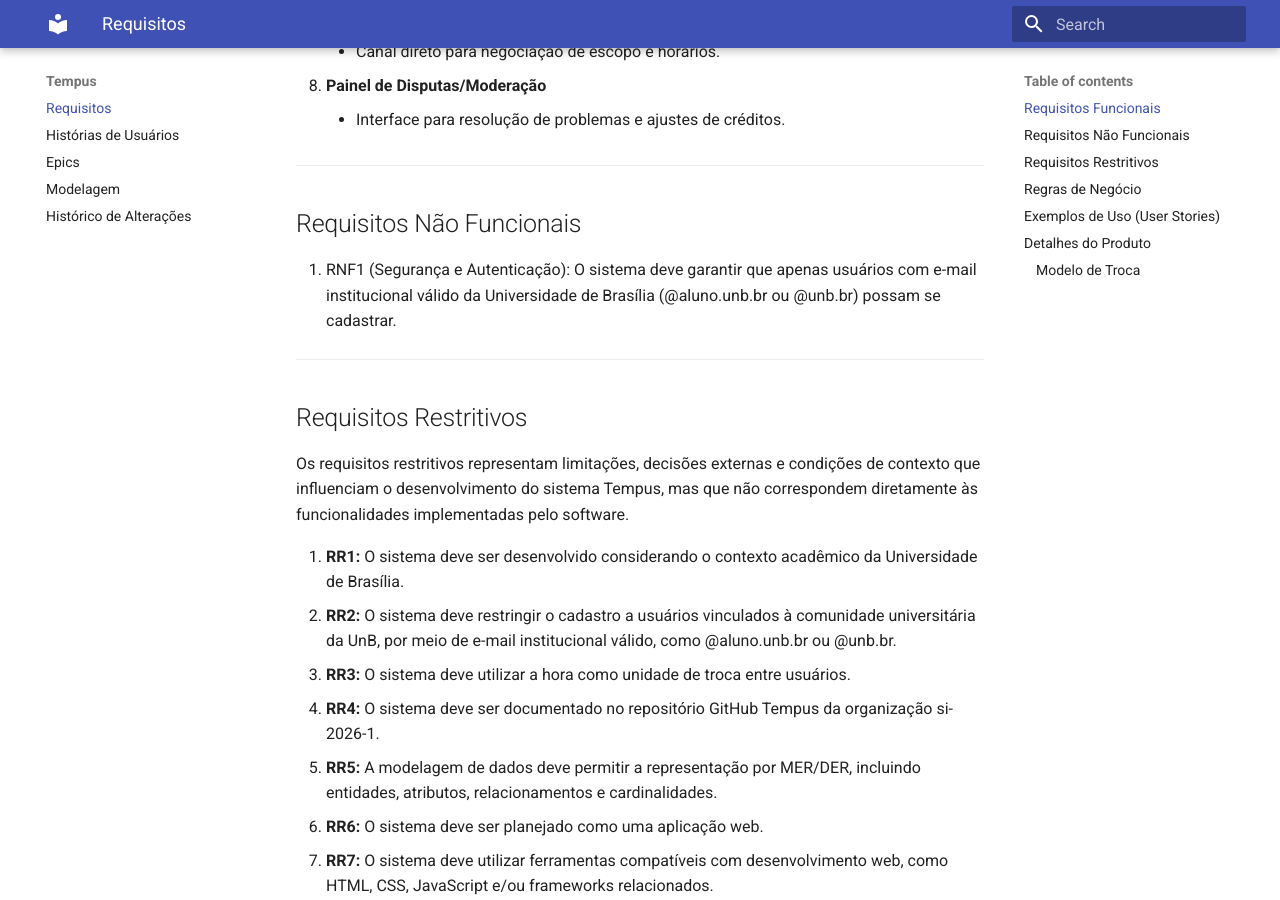
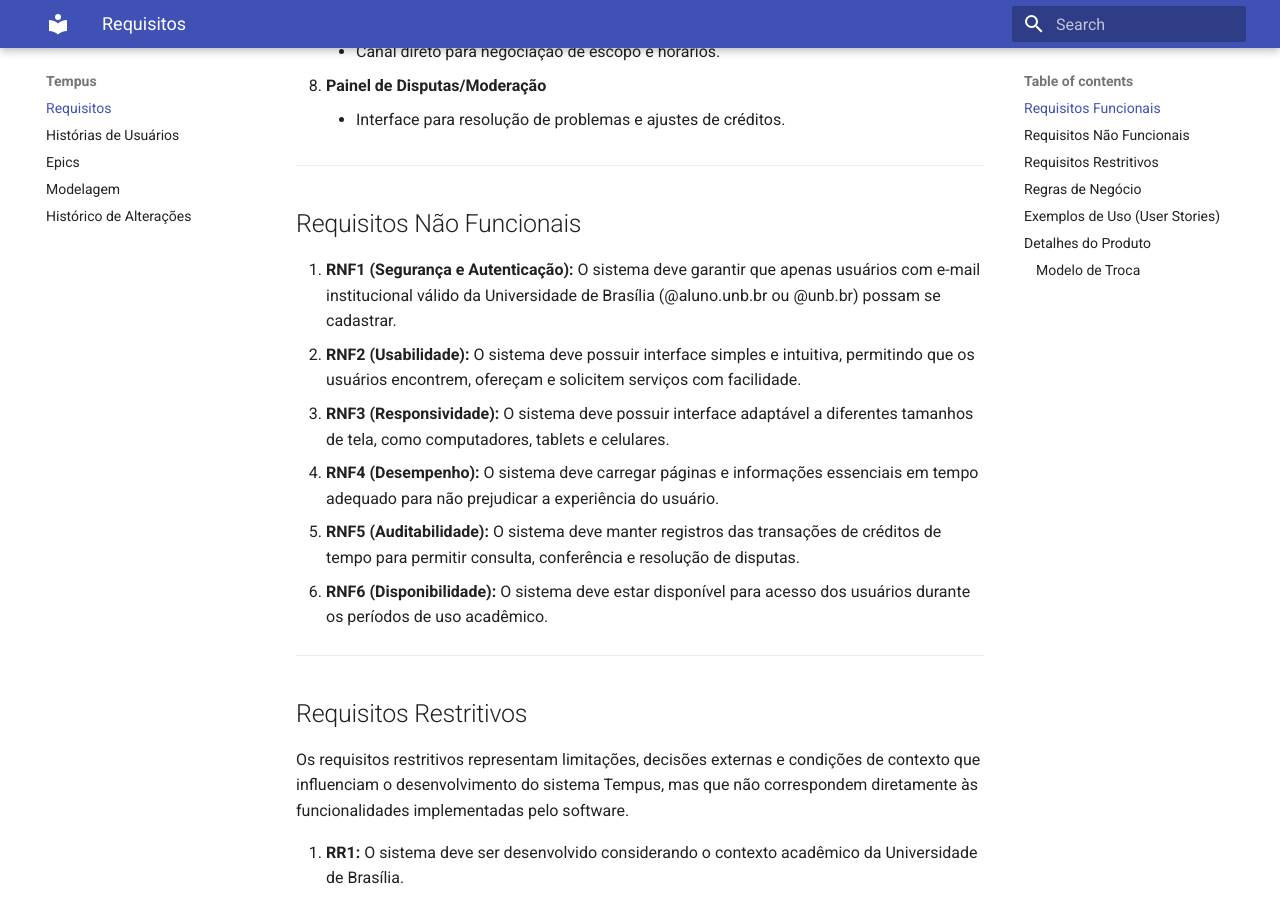
Before and after one commit to si-2026-1/Tempus, an MkDocs documentation site: the page built from docs/requisitos.md, in a window 1280 px wide and 900 px high, scrolled down 628 px. Built offline with MkDocs 1.6.1 and Material for MkDocs 9.7.7, drawn with Linux system fonts in a browser that asks for light colours.

Commit message:
docs: complementa requisitos não funcionais
Formatted non-functional requirements with bold text for better readability and added additional requirements.

```diff
--- a/docs/requisitos.md
+++ b/docs/requisitos.md
@@ -21,7 +21,12 @@
 
 ## Requisitos Não Funcionais
 
-1.  RNF1 (Segurança e Autenticação): O sistema deve garantir que apenas usuários com e-mail institucional válido da Universidade de  Brasília (@aluno.unb.br ou @unb.br) possam se cadastrar.
+1. **RNF1 (Segurança e Autenticação):** O sistema deve garantir que apenas usuários com e-mail institucional válido da Universidade de Brasília (@aluno.unb.br ou @unb.br) possam se cadastrar.
+2. **RNF2 (Usabilidade):** O sistema deve possuir interface simples e intuitiva, permitindo que os usuários encontrem, ofereçam e solicitem serviços com facilidade.
+3. **RNF3 (Responsividade):** O sistema deve possuir interface adaptável a diferentes tamanhos de tela, como computadores, tablets e celulares.
+4. **RNF4 (Desempenho):** O sistema deve carregar páginas e informações essenciais em tempo adequado para não prejudicar a experiência do usuário.
+5. **RNF5 (Auditabilidade):** O sistema deve manter registros das transações de créditos de tempo para permitir consulta, conferência e resolução de disputas.
+6. **RNF6 (Disponibilidade):** O sistema deve estar disponível para acesso dos usuários durante os períodos de uso acadêmico.
 
 ---
 
```
